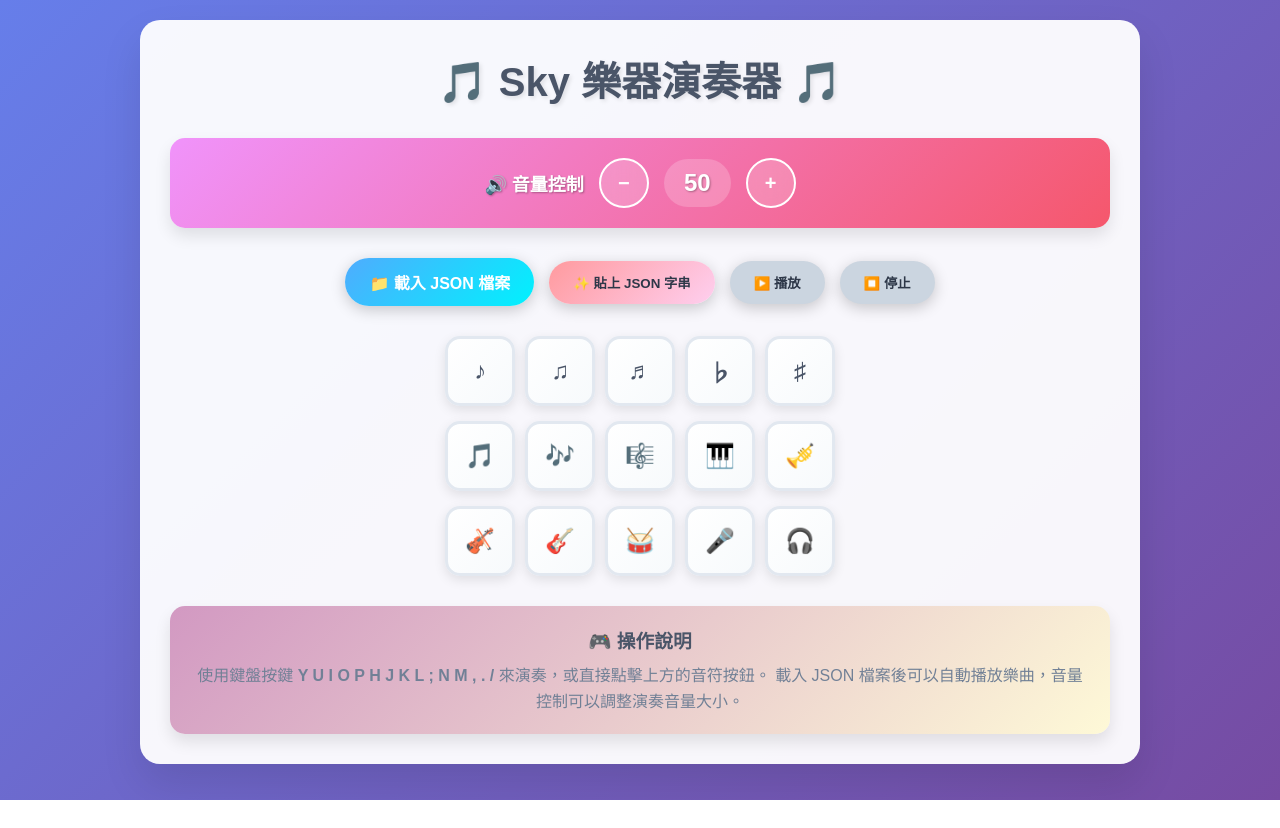
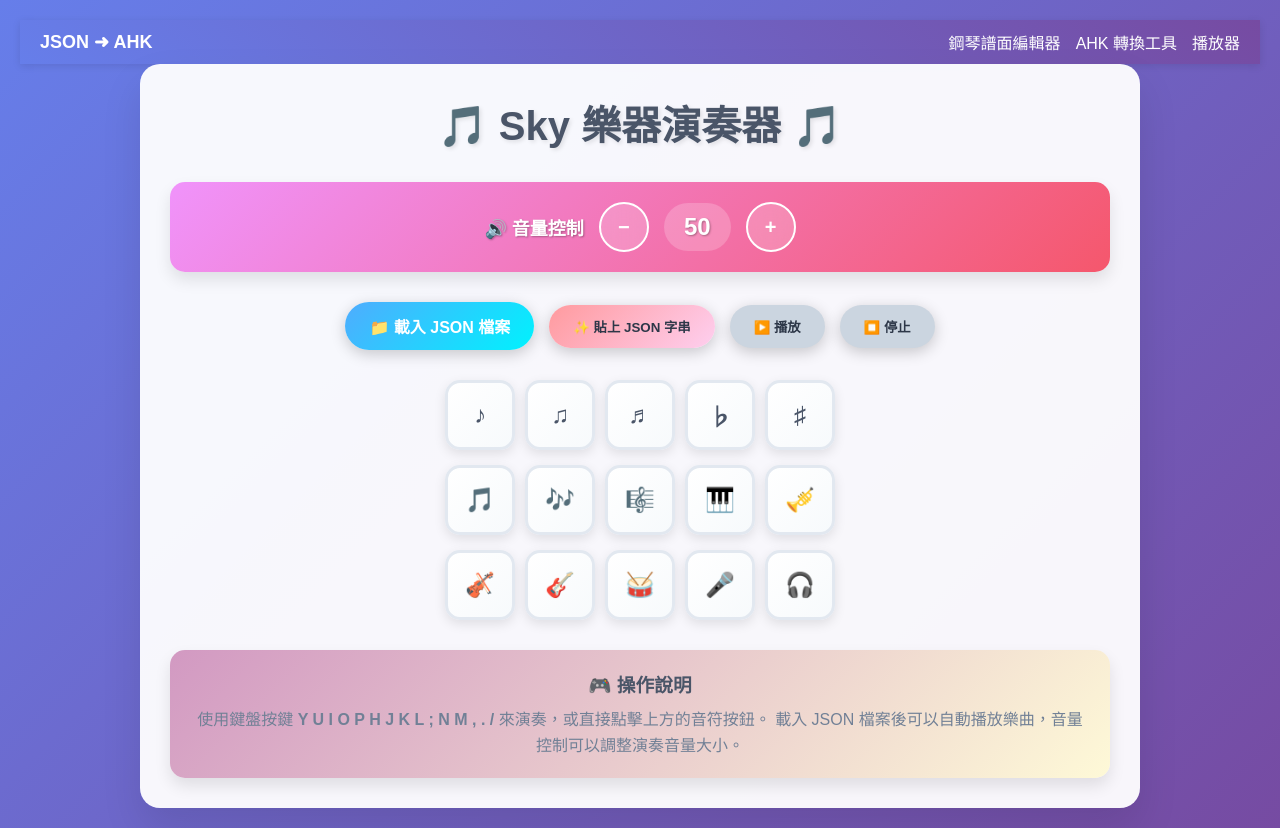
Before and after one commit to KKacobls/sky_song_json_to_html, a plain HTML site: page sky_player.html in a window 1280 px wide. Before the commit the page ends 800 px from the top, so only its background shows below. Drawn offline with Linux system fonts and the light colour scheme.

Commit message:
更新導覽跟player

```diff
--- a/navbar.html
+++ b/navbar.html
@@ -42,6 +42,7 @@
         <ul class="nav-links">
             <li><a href="piano_editor.html">鋼琴譜面編輯器</a></li>
             <li><a href="index.html">AHK 轉換工具</a></li>
+            <li><a href="index.html">播放器</a></li>
         </ul>
     </div>
 </nav>
--- a/sky_player.html
+++ b/sky_player.html
@@ -4,6 +4,7 @@
     <meta charset="UTF-8">
     <meta name="viewport" content="width=device-width, initial-scale=1.0">
     <title>Sky 樂器演奏器</title>
+    <div id="navbar"></div>
     <style>
         * {
             margin: 0;
@@ -548,6 +549,15 @@
     </div>
 
     <script>
+        // 嘗試載入 navbar（如果存在的話）
+        try {
+            fetch('navbar.html')
+                .then(res => res.text())
+                .then(html => document.getElementById('navbar').innerHTML = html)
+                .catch(err => console.log('navbar.html not found'));
+        } catch (e) {
+            console.log('navbar.html not available');
+        }
         let volume = 50;
         let songData = null;
         let isPlaying = false;
```
